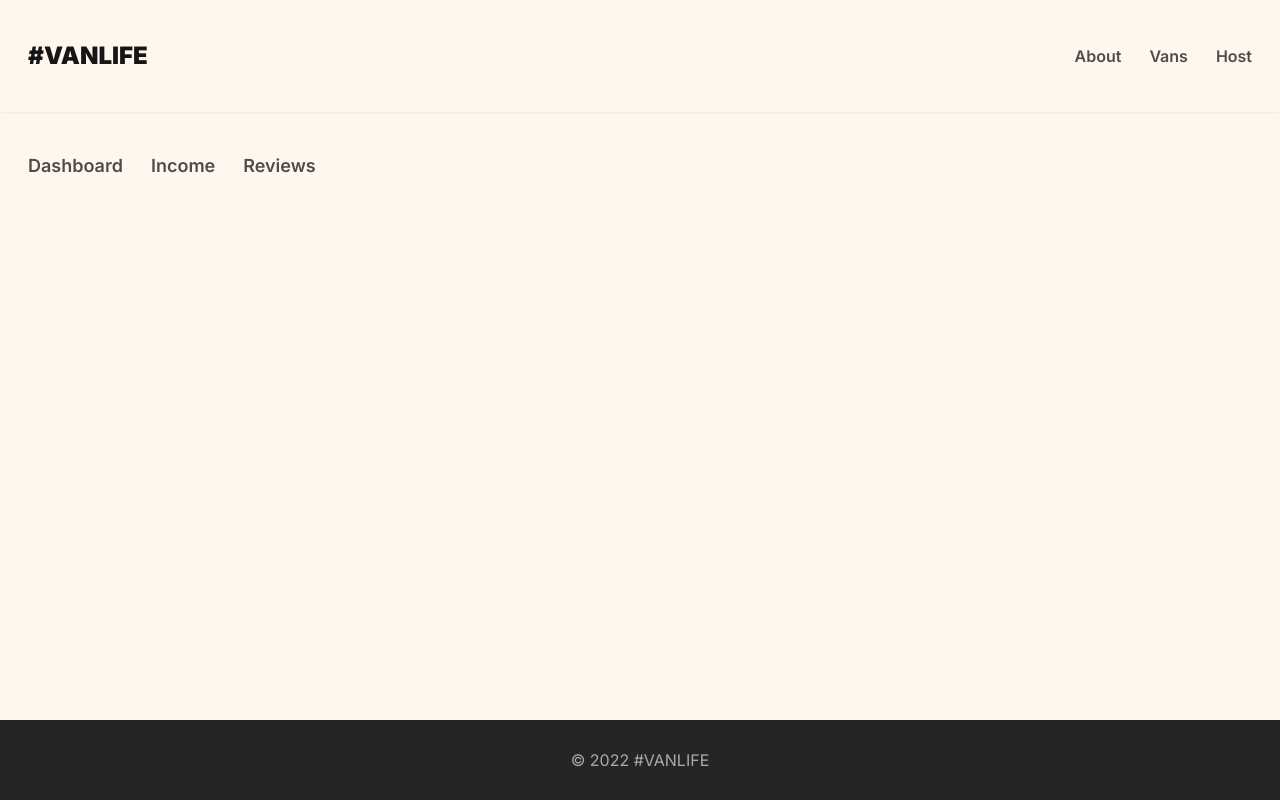
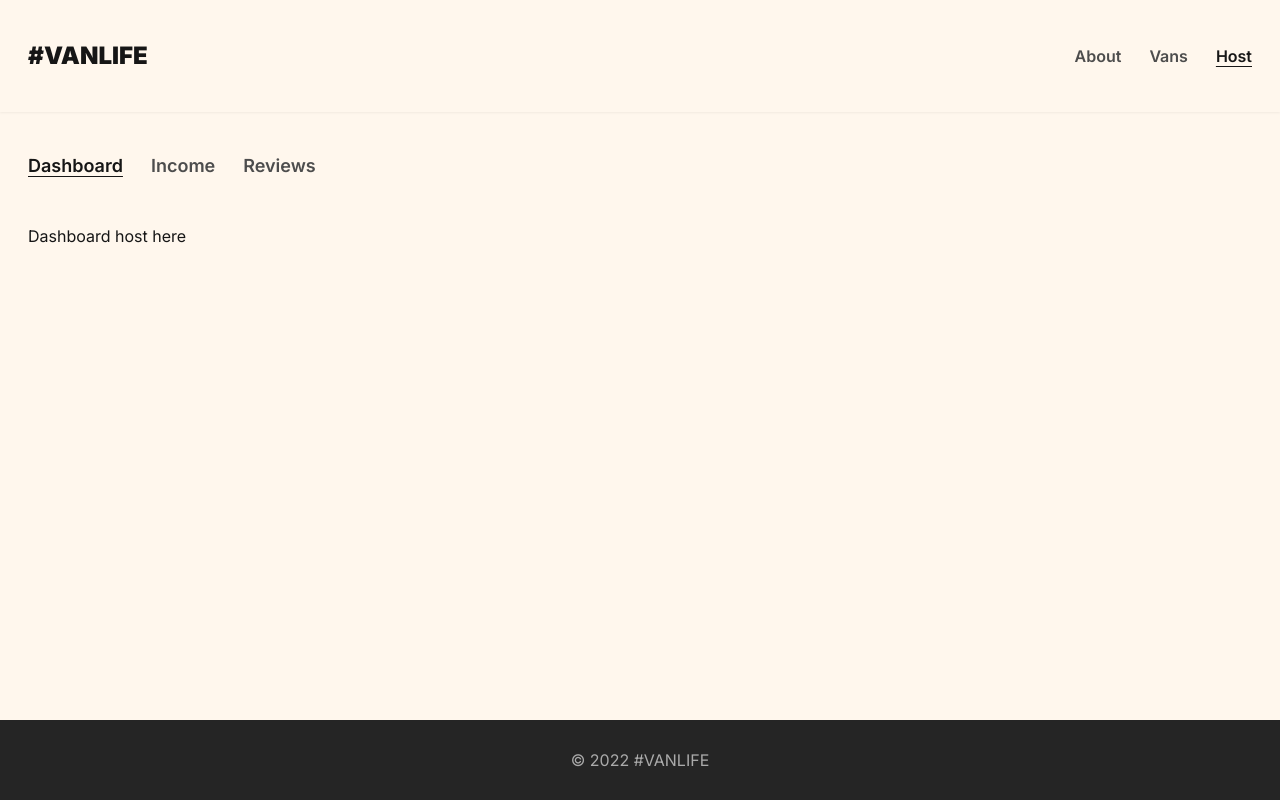
Before and after one commit to annabel-anh/vanlife, a React (Vite) app: page /host in a window 1280 px wide. Built offline with nearby package versions, Linux system fonts and the light colour scheme.

Commit message:
refactor to NavLink

```diff
--- a/src/App.jsx
+++ b/src/App.jsx
@@ -16,14 +16,15 @@ function App() {
     return (
         <Routes>
             <Route path="/" element={<Layout/>}>
-                <Route path="/" element={<Home/>}/>
-                <Route path="/about" element={<About/>}/>
-                <Route path="/vans" element={<Vans/>}/>
-                <Route path="/vans/:id" element={<VanDetail/>}/>
+                <Route index element={<Home/>}/>
+                <Route path="about" element={<About/>}/>
+                <Route path="vans" element={<Vans/>}/>
+                <Route path="vans/:id" element={<VanDetail/>}/>
 
-                <Route path="/host" element={<HostLayout/>}>
-                    <Route path="/host/income" element={<Income/>}/>
-                    <Route path="/host/reviews" element={<Reviews/>}/>
+                <Route path="host" element={<HostLayout/>}>
+                    <Route index element={<Dashboard/>}/>
+                    <Route path="income" element={<Income/>}/>
+                    <Route path="reviews" element={<Reviews/>}/>
                 </Route>
             </Route>
         </Routes>
--- a/src/components/Header.jsx
+++ b/src/components/Header.jsx
@@ -10,7 +10,8 @@ export default function Header() {
     ]
 
     return (
-        <header className="h-28 flex items-center bg-body-beige px-7 2xl:px-32 drop-shadow-sm fixed w-full">
+        // need z-10 here to make sure VanCard doesn't pop in front of navbar when VanCard's hovered
+        <header className="z-10 h-28 flex items-center bg-body-beige px-7 2xl:px-32 drop-shadow-sm fixed w-full">
             <Link to="/" className="font-black text-2xl">#VANLIFE</Link>
             <Navbar links={links} className="ml-auto"/>
         </header>
--- a/src/components/Layout.jsx
+++ b/src/components/Layout.jsx
@@ -6,7 +6,9 @@ export default function Layout() {
     return (
         <div className="flex flex-col min-h-screen">
             <Header/>
-            <main className="grow bg-body-beige flex flex-col mt-28">{<Outlet/>}</main>
+            <main className="grow bg-body-beige flex flex-col mt-28">
+                {<Outlet/>}
+            </main>
             <Footer/>
         </div>
     )
--- a/src/components/Navbar.jsx
+++ b/src/components/Navbar.jsx
@@ -1,12 +1,19 @@
 import React from "react";
-import {Link} from 'react-router-dom';
+import { NavLink } from 'react-router-dom';
 
 
 export default function Navbar({ links, className }) {
     return (
-        <nav className={`font-semibold text-header-gray flex gap-7 ${className}`}>
+        <nav className={`flex gap-7 ${className}`}>
             {links.map((link, index) =>
-                <Link to={link.to} className="nav-link" key={index}>{link.label}</Link>
+                <NavLink
+                    to={link.to}
+                    key={index}
+                    className={({isActive}) => "nav-link" + (isActive ? " active-link" : "")}
+                    end = {link.label === 'Dashboard'}
+                >
+                    {link.label}
+                </NavLink>
             )}
         </nav>
     )
--- a/src/components/VanCard.jsx
+++ b/src/components/VanCard.jsx
@@ -8,9 +8,9 @@ export default function VanCard({van}) {
 
     return (
         <Link to={`/vans/${van.id}`}>
-            <div className="flex flex-col gap-3 h-full">
+            <div className="flex flex-col gap-3 h-full group">
                 <div className="h-4/5 overflow-hidden">
-                    <img src={imageUrl} alt="van" className="object-cover h-full w-full rounded-md"/>
+                    <img src={imageUrl} alt="van" className="object-cover h-full w-full rounded-md group-hover:scale-110 duration-200 ease-in"/>
                 </div>
                 <div className="flex flex-col sm:flex-row">
                     <p className="font-semibold text-lg sm:text-xl whitespace-nowrap overflow-hidden overflow-ellipsis">{name}</p>
--- a/src/index.css
+++ b/src/index.css
@@ -81,6 +81,7 @@ nav > a {
 
 
 /* Custom classes */
+/* filter pills */
 .simple {
     @apply bg-simple-pill;
 }
@@ -93,10 +94,16 @@ nav > a {
     @apply bg-luxury-pill;
 }
 
+/*Nav bar*/
 .nav-link {
-  @apply hover:underline hover:underline-offset-4 hover:text-black;
+    @apply font-semibold text-header-gray hover:underline hover:underline-offset-4 hover:text-black;
 }
 
+.active-link {
+    @apply underline underline-offset-4 text-black;
+}
+
+/*main content container*/
 .content-container {
     @apply mx-7 mb-20 mt-10 2xl:mx-32;
 }
--- a/src/pages/About.jsx
+++ b/src/pages/About.jsx
@@ -24,7 +24,7 @@ function About() {
                 {/*Call to action*/}
                 <aside className="bg-secondary-orange p-9 rounded-md">
                     <p className="font-bold text-2xl">Your destination is waiting. <br/> Your van is ready.</p>
-                    <button className="mt-7 bg-black text-white font-bold px-6 py-3 rounded-xl">
+                    <button className="mt-7 bg-black hover:bg-black/90 text-white font-bold px-6 py-3 rounded-xl">
                         <Link to={"/vans"}>Explore our vans</Link>
                     </button>
                 </aside>
--- a/src/pages/Home.jsx
+++ b/src/pages/Home.jsx
@@ -19,7 +19,7 @@ function Home() {
                     Add adventure to your life by joining the #vanlife movement. Rent the perfect van to
                     make your perfect road trip.
                 </p>
-                <button className="bg-primary-orange rounded-md font-bold py-3 w-full md:w-64">
+                <button className="bg-primary-orange hover:bg-primary-orange/90 rounded-md font-bold py-3 w-full md:w-64">
                     <Link to={'/vans'}>Find your van</Link>
                 </button>
             </div>
--- a/src/pages/Vans/Vans.jsx
+++ b/src/pages/Vans/Vans.jsx
@@ -20,7 +20,7 @@ function Vans() {
     return (
         <div className="content-container">
             <h1 className="font-bold text-[32px]">Explore our van options</h1>
-            <div className="grid grid-cols-2 lg:grid-cols-3 xl:grid-cols-4 gap-8 mt-14">
+            <div className="grid grid-cols-2 lg:grid-cols-3 xl:grid-cols-4 gap-8 mt-10">
                 {loading ? 'loading...' : vans.map(van => <VanCard van={van} key={van.id}/>)}
             </div>
         </div>
```
Lines whose indentation alone changed are shown as unchanged.
